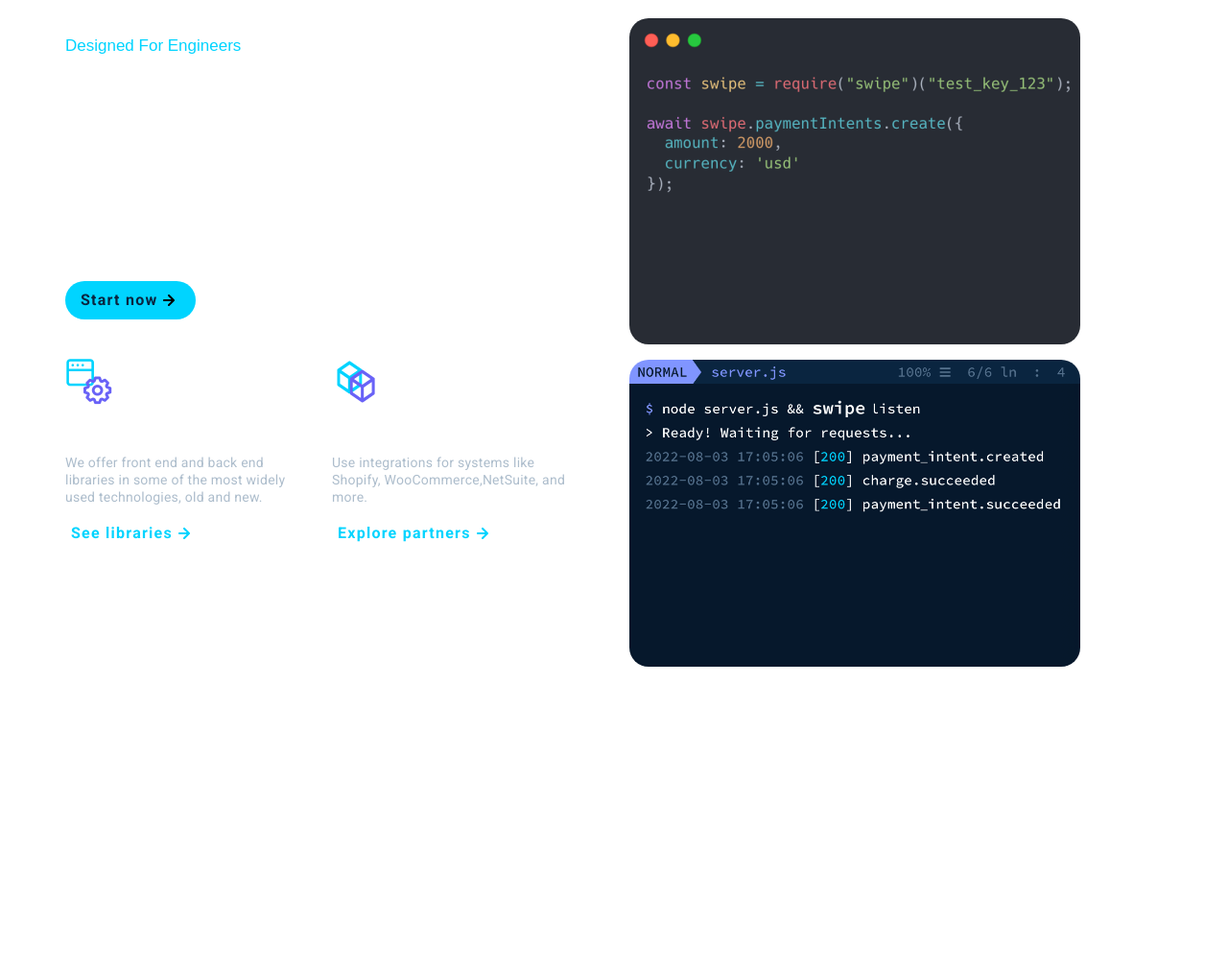
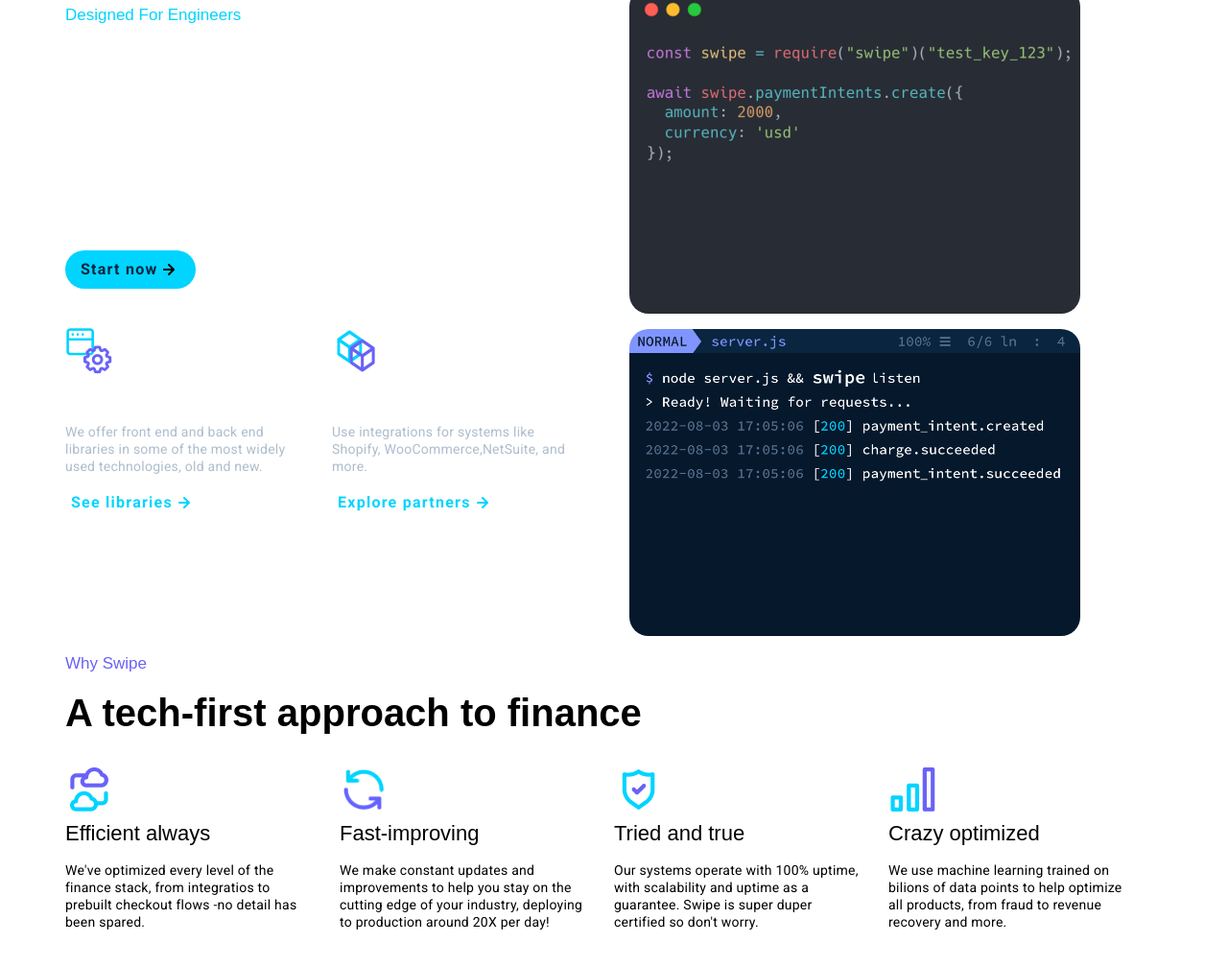
Before and after one commit to aluciadev01/swipe, a plain HTML site: page index.html in a window 1280 px wide. Shown: the part 2543-3550 px from the top of the page at 96% size. Before the commit the page ends 3334 px from the top, so only its background shows below. Drawn offline with Linux system fonts and the light colour scheme; a web font is replaced by a local one.

Commit message:
adding the why swipe section

```diff
--- a/index.html
+++ b/index.html
@@ -158,6 +158,51 @@
           </div>
         </div>
       </div>
+      <!--WHY SWIPE SECTION-->
+      <div class="why-swipe-section">
+        <div class="section-container">
+          <p class="subtitle">Why Swipe</p>
+          <h2>A tech-first approach to finance</h2>
+          <div class="card-container">
+            <div class="card">
+              <img src="assets/cloud-icon.png" class="icon" />
+              <h3>Efficient always</h3>
+              <p class="secondary-text">
+                We've optimized every level of the finance stack, from
+                integratios to prebuilt checkout flows -no detail has been
+                spared.
+              </p>
+            </div>
+            <div class="card">
+              <img src="assets/cycle-icon.png" class="icon" />
+              <h3>Fast-improving</h3>
+              <p class="secondary-text">
+                We make constant updates and improvements to help you stay on
+                the cutting edge of your industry, deploying to production
+                around 20X per day!
+              </p>
+            </div>
+            <div class="card">
+              <img src="assets/shield-icon.png" class="icon" />
+              <h3>Tried and true</h3>
+              <p class="secondary-text">
+                Our systems operate with 100% uptime, with scalability and
+                uptime as a guarantee. Swipe is super duper certified so don't
+                worry.
+              </p>
+            </div>
+            <div class="card">
+              <img src="assets/bars-icon.png" class="icon" />
+              <h3>Crazy optimized</h3>
+              <p class="secondary-text">
+                We use machine learning trained on bilions of data points to
+                help optimize all products, from fraud to revenue recovery and
+                more.
+              </p>
+            </div>
+          </div>
+        </div>
+      </div>
     </main>
   </body>
 </html>
--- a/styles.css
+++ b/styles.css
@@ -385,7 +385,6 @@ main {
 .integrations-section {
   width: 100%;
   color: var(--text-light);
-  padding: var(--spacing-lg) 0;
 }
 
 .integrations-section .primary-button {
@@ -421,3 +420,20 @@ main {
   max-width: 470px;
   border-radius: 20px;
 }
+
+/*WHY SWIPE SECTION STYLES*/
+.why-swipe-section .card-container {
+  display: flex;
+  margin: var(--spacing-lg) 0;
+}
+
+.why-swipe-section .card-container .card {
+  width: 25%;
+  padding: 0 var(--spacing-sm) 0 0;
+  margin: 0 var(--spacing-md) 0 0;
+  box-sizing: border-box;
+}
+
+.why-swipe-section .secondary-text {
+  color: var(--text-dark);
+}
```
